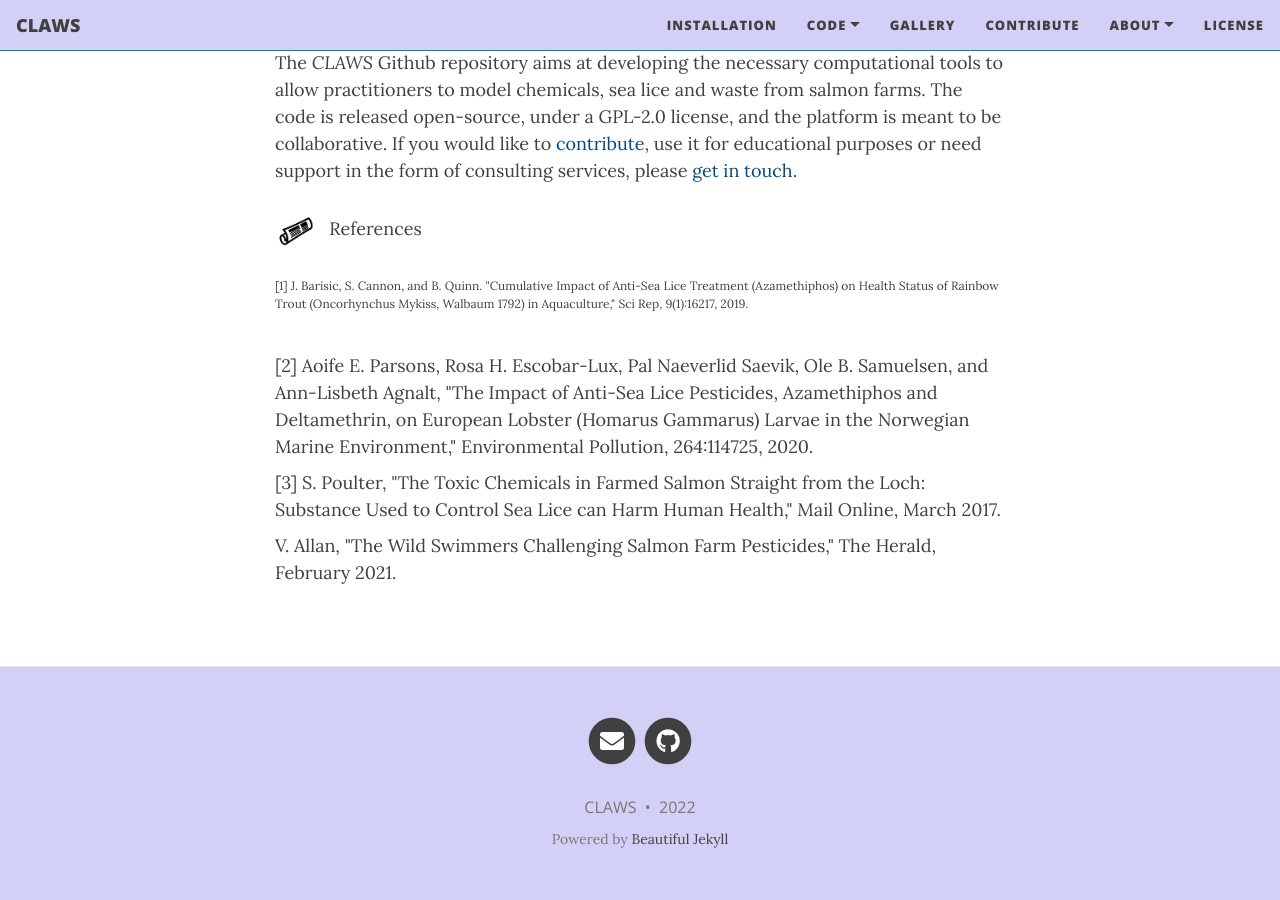
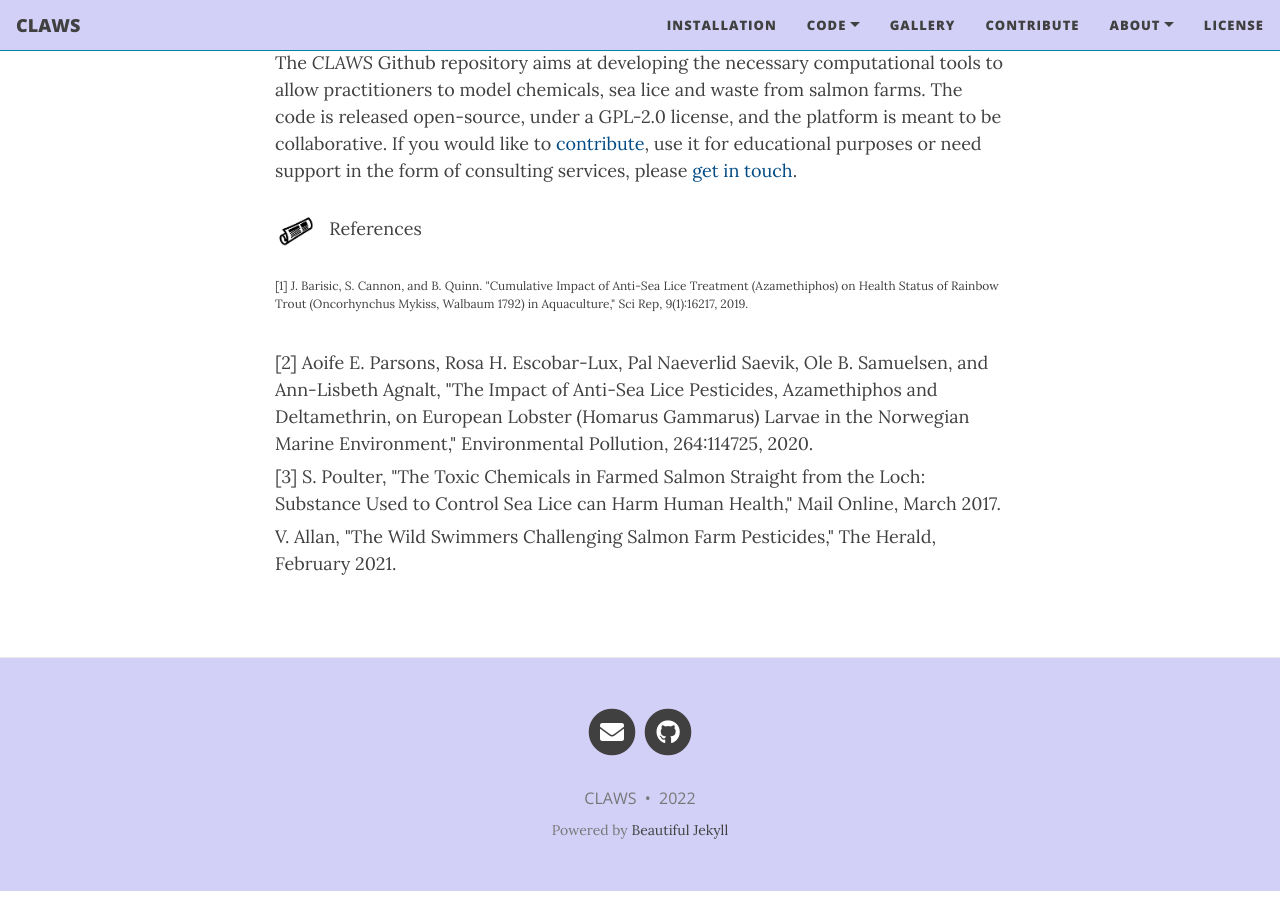
Before and after one commit to claws-scot/claws-scot.github.io, a Jekyll site: the page built from index.html, in a window 1280 px wide and 900 px high, scrolled down 838 px. Built offline with Jekyll 4.4.1, drawn with Linux system fonts in a browser that asks for light colours; nearby versions of some CDN libraries; the list of posts is cut into pages by our own code.

Commit message:
Editing web pages

```diff
--- a/index.html
+++ b/index.html
@@ -57,16 +57,16 @@ The <i>CLAWS</i> Github repository aims at developing the necessary computationa
 <p><img src="/docs/icons/publis.png" width="40"> &nbsp; References
 <br>
 <p style="font-size:12px">[1] J. Barisic, S. Cannon, and B. Quinn. "Cumulative Impact of Anti-Sea Lice Treatment (Azamethiphos) on Health Status of Rainbow Trout (Oncorhynchus Mykiss, Walbaum 1792) in Aquaculture," Sci Rep, 9(1):16217, 2019.
-<div style="line-height:50%;">
+<div style="line-height:50%;font-size:12px">
   <br>
 </div>
 [2] Aoife E. Parsons, Rosa H. Escobar-Lux, Pal Naeverlid Saevik, Ole B. Samuelsen, and Ann-Lisbeth Agnalt, "The Impact of Anti-Sea Lice Pesticides, Azamethiphos and Deltamethrin, on European Lobster (Homarus Gammarus) Larvae in the Norwegian Marine Environment," Environmental Pollution, 264:114725, 2020.
-<div style="line-height:50%;">
+<div style="line-height:50%;font-size:12px">
   <br>
 </div>
 [3] S. Poulter, "The Toxic Chemicals in Farmed Salmon Straight from the Loch: Substance Used to
 Control Sea Lice can Harm Human Health," Mail Online, March 2017.
-<div style="line-height:50%;">
+<div style="line-height:50%;font-size:12px">
   <br>
 </div>
 V. Allan, "The Wild Swimmers Challenging Salmon Farm Pesticides," The Herald, February 2021.</p>
```
